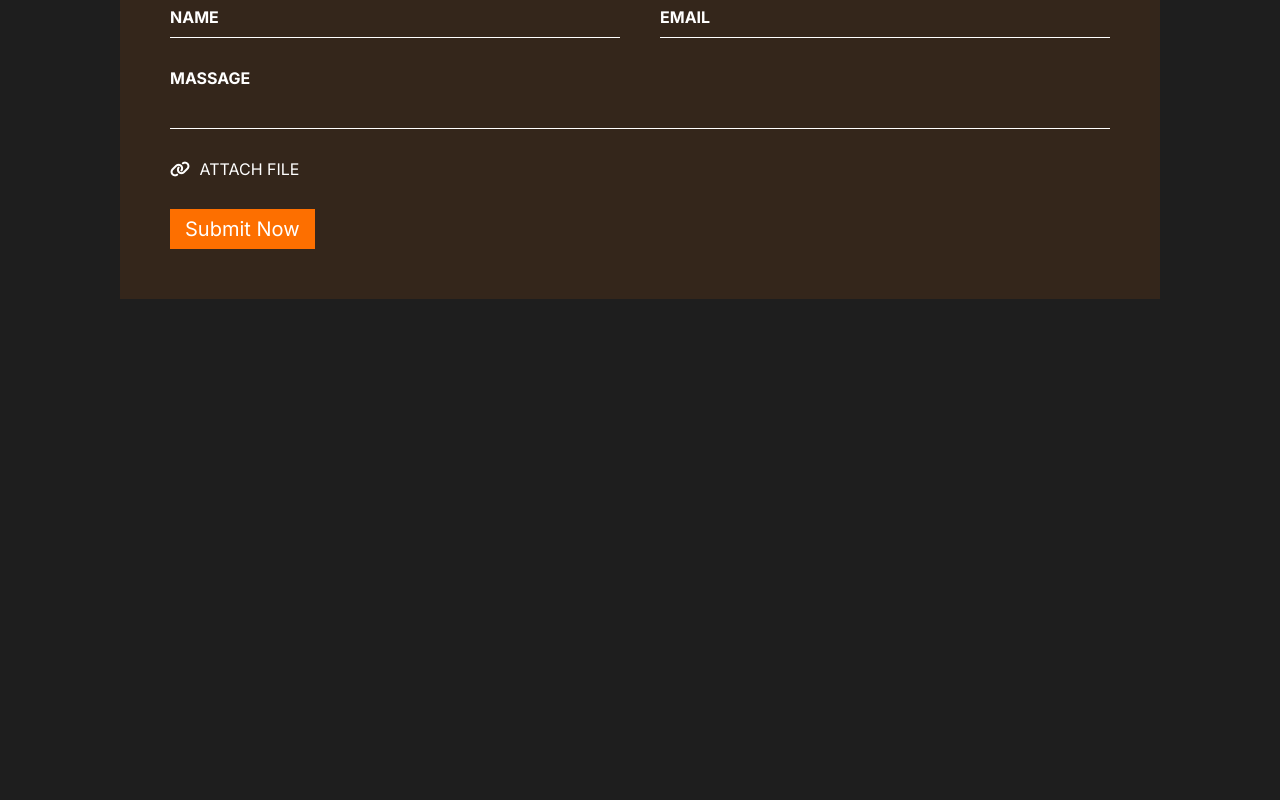
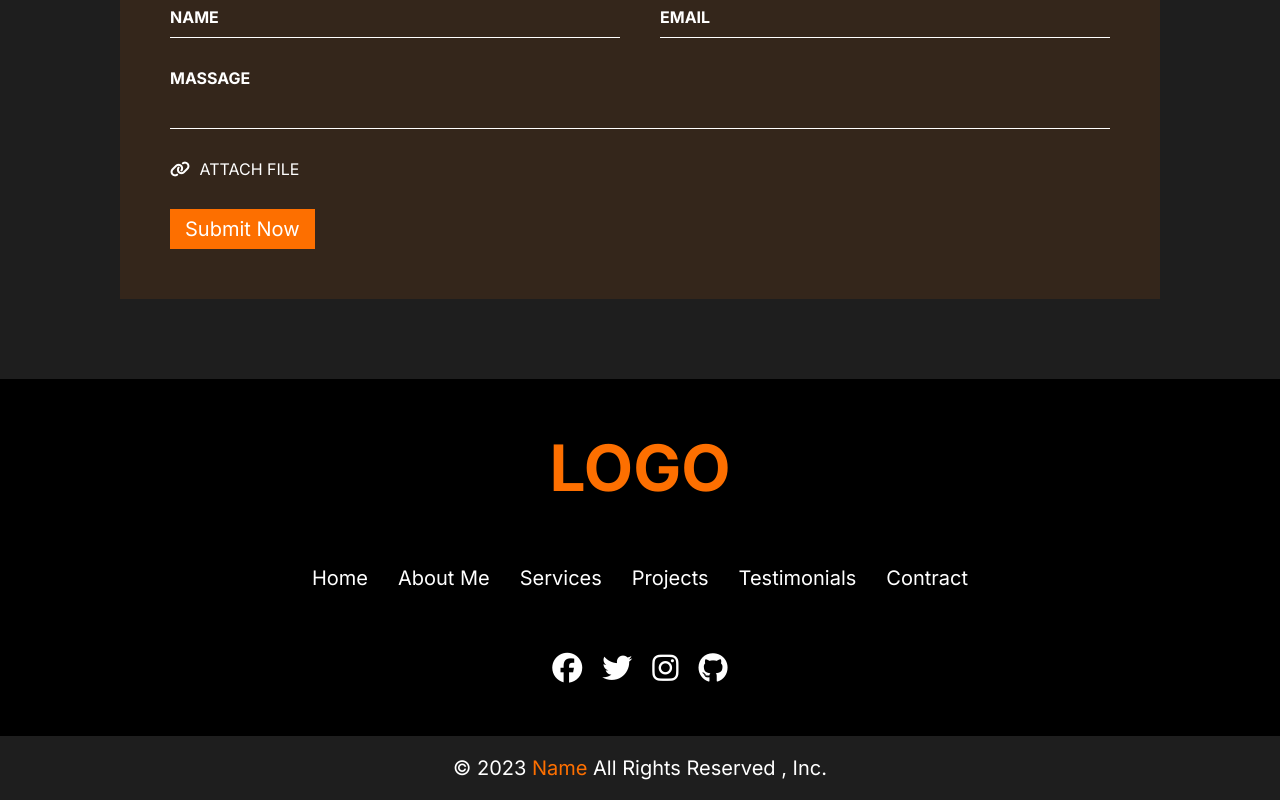
Before and after one commit to Humairaa1/My-portfolio-web, a plain HTML site: page index.html in a window 1280 px wide. Shown: the part 3944-4744 px from the top of the page. Before the commit the page ends 4273 px from the top, so only its background shows below. Drawn offline with Linux system fonts and the light colour scheme.

Commit message:
footer section complete

```diff
--- a/index.css
+++ b/index.css
@@ -310,3 +310,38 @@ body {
 .attach-block {
     margin-bottom: 30px;
 }
+
+/* footer section  */
+.footer-section{
+    background-color: black;
+    margin-top: 80px;
+    padding: 50px 0;
+}
+.footer-logo {
+     color: #FD6F00;
+     font-size: 64px;
+     font-weight:700;
+     text-align: center;
+}
+.footer-items {
+    list-style: none;
+    display: flex;
+    justify-content: center;
+    gap: 30px;
+    font-size: 20px;
+    margin: 60px 0;
+}
+.footer-icons{
+    display: flex;
+    justify-content: center;
+    gap: 20px;
+    font-size: 30px;
+}
+.copyright{
+    font-size: 20px;
+    text-align: center;
+    margin: 20px 0;
+}
+.copyright-name{
+    color: #FD6F00;
+}
--- a/index.html
+++ b/index.html
@@ -246,5 +246,29 @@
             </div>
          </section>
     </main>
+    <!-- footer section  -->
+    <footer>
+        <div class="footer-section">
+            <h1 class="footer-logo">LOGO</h1>
+        <div class="footer-items">
+            <li>Home</li>
+            <li>About Me</li>
+            <li>Services</li>
+            <li>Projects</li>
+            <li>Testimonials</li>
+            <li>Contract</li>
+        </div>
+        <div class="footer-icons">
+            <span><i class="fa-brands fa-facebook"></i></span>
+            <span><i class="fa-brands fa-twitter"></i></span>
+            <span><i class="fa-brands fa-instagram"></i></span>
+            <span><i class="fa-brands fa-github"></i></span>
+        </div>
+        </div>
+
+        <div class="copyright">
+            © 2023 <span class="copyright-name">Name</span> All Rights Reserved , Inc.
+        </div>
+    </footer>
 </body>
 </html>
--- a/responsive.css
+++ b/responsive.css
@@ -118,4 +118,16 @@
     margin: 50px 50px 30px;
     padding: 20px;
 }
+
+/* footer section  */
+.footer-section{
+    margin-top: 40px;
+    padding: 20px 0;
 }
+.footer-items {
+    flex-direction: column;
+    text-align: center;
+    gap: 15px;
+    margin: 30px 0;
+}
+}
```
